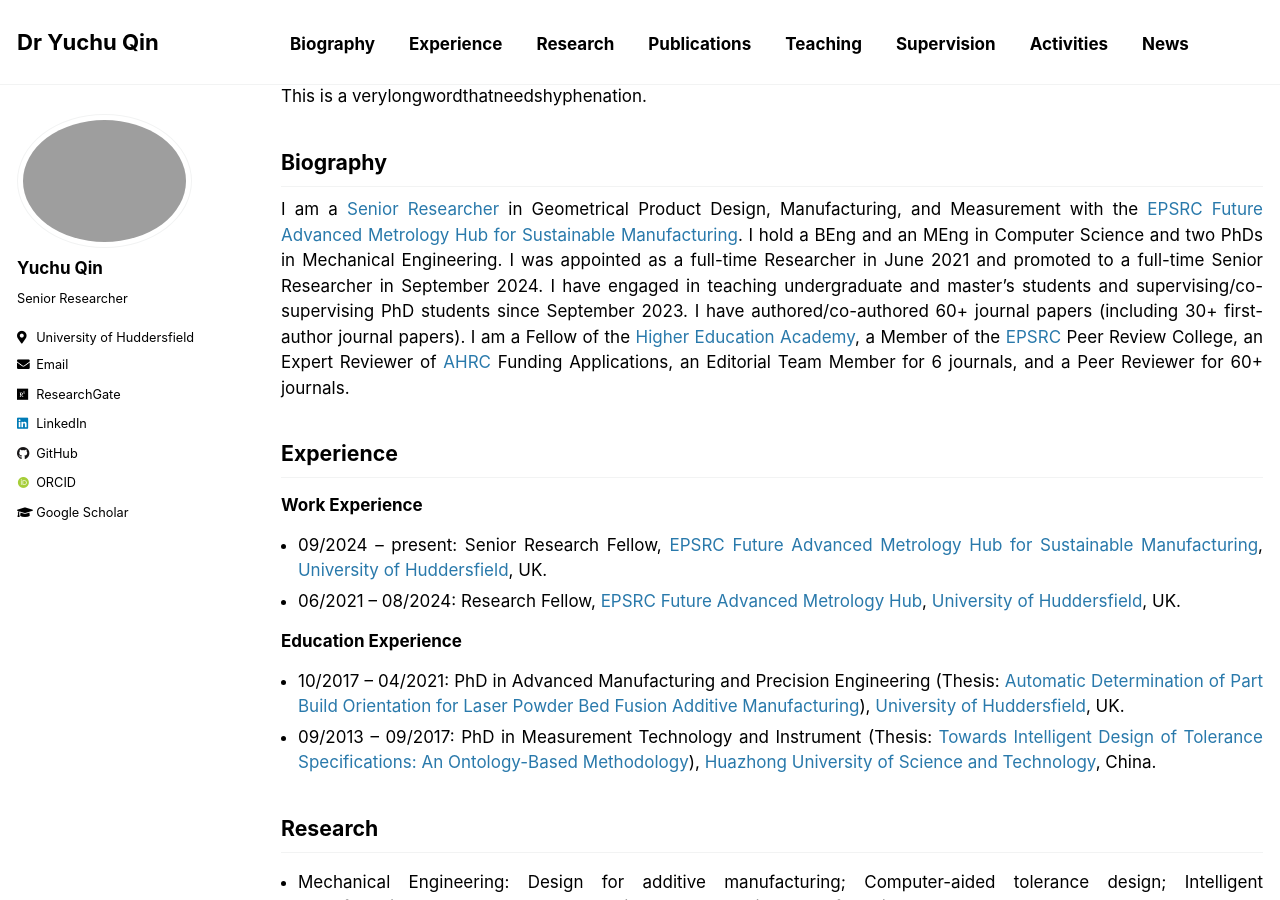
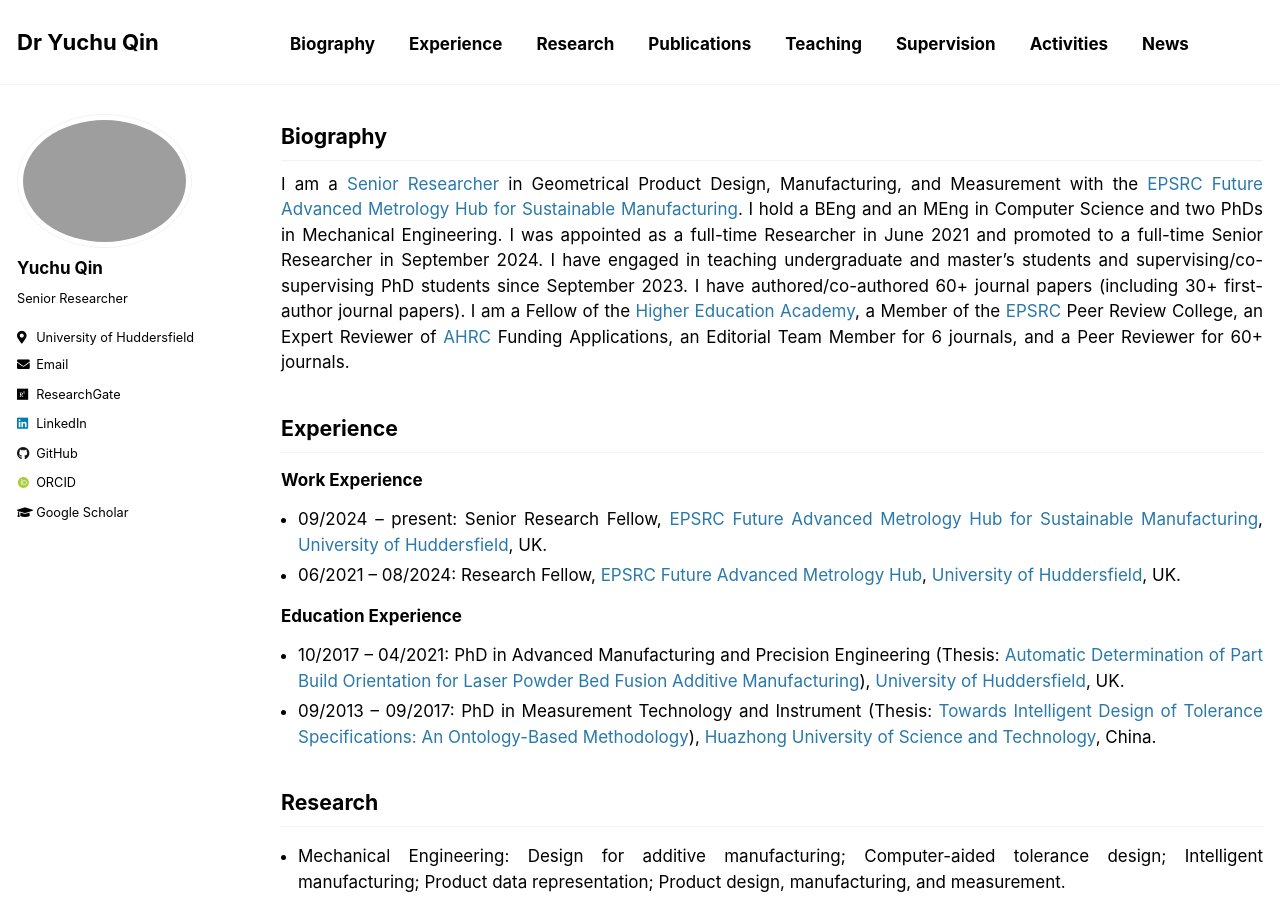
Before and after one commit to yuchu-qin/yuchu-qin.github.io, a Jekyll site: the page built from _pages/index.md, in a window 1280 px wide and 900 px high. Built offline with Jekyll 4.4.1, drawn with Linux system fonts in a browser that asks for light colours; some web fonts are replaced; our own code applies the rules of GitHub Pages for plain Markdown files.

Commit message:
Update index.md

```diff
--- a/_pages/index.md
+++ b/_pages/index.md
@@ -2,7 +2,6 @@
 permalink: /
 author_profile: true
 ---
-<p class="hyphenate">This is a verylongwordthatneedshyphenation.</p>
 
 ## Biography
 
```
